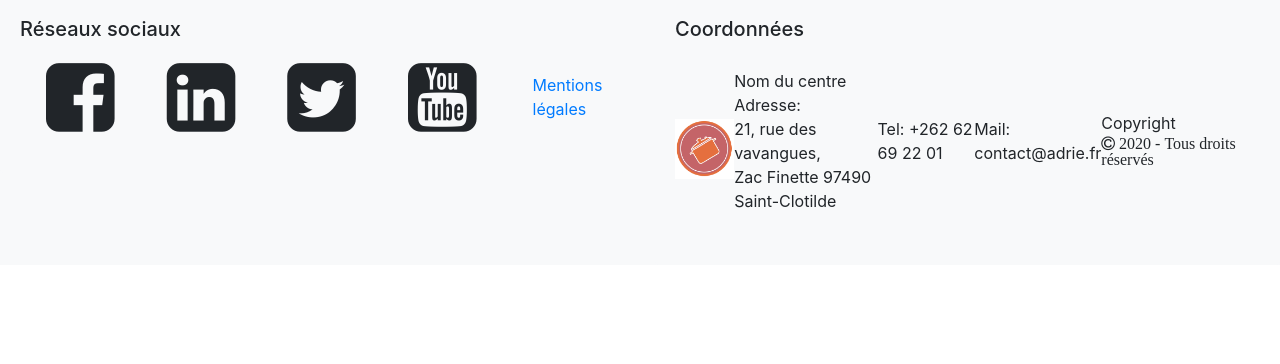
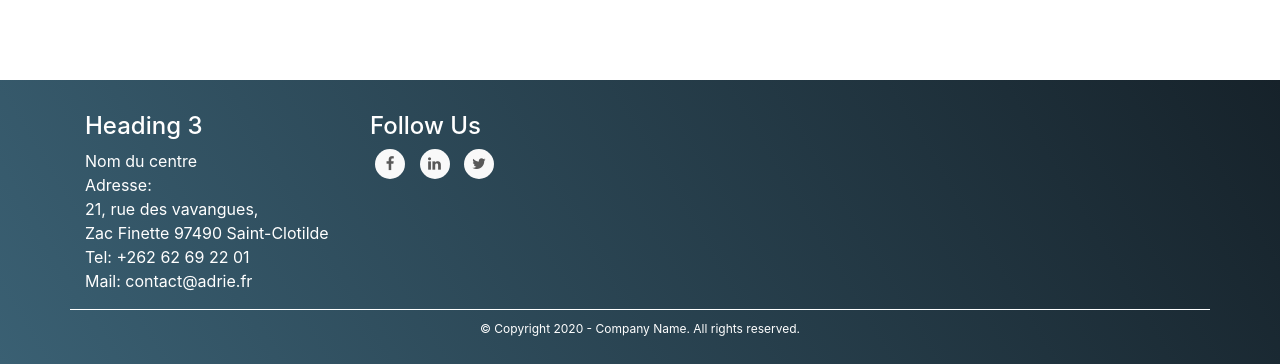
Before and after one commit to nmd974/cuisine-forms-974, a PHP site: page / in a window 1280 px wide. Shown: the part 2470-2834 px from the top of the page. Before the commit the page ends 2678 px from the top, so only its background shows below. Run offline with PHP 8.4, Linux system fonts and the light colour scheme.

Commit message:
fin footer

```diff
--- a/index.html
+++ b/index.html
@@ -159,6 +159,58 @@
     <!--Fin section Atlier-->
 
     <!--début Footer-->
+
+    <footer class="mainfooter" role="contentinfo">
+      <div class="footer-middle">
+      <div class="container">
+        <div class="row">
+
+          <div class="col-md-3 col-sm-6">
+
+            <!--Column1-->
+            <div class="footer-pad">
+              <h4>Heading 3</h4>
+              <ul class="list-unstyled">
+                <li>Nom du centre </li>
+                <li>Adresse: <br> 21, rue des vavangues, <br> Zac Finette 97490 Saint-Clotilde</li>
+                <li>Tel: +262 62 69 22 01</li>
+                <li>Mail: contact@adrie.fr</li>
+                <li>
+                  <a href="#"></a>
+                </li>
+              </ul>
+            </div>
+          </div>
+          <div class="col-md-3 mb-3">
+            <h4>Follow Us</h4>
+                <ul class="social-network social-circle">
+                 <li><a href="#" class="icoFacebook" title="Facebook"><i class="fa fa-facebook"></i></a></li>
+                 <li><a href="#" class="icoLinkedin" title="Linkedin"><i class="fa fa-linkedin"></i></a></li>
+                 <li><a href="#" class="icoLinkedin" title="twitter"><i class="fa fa-twitter"></i></a></li>
+                </ul>
+        </div>
+        </div>
+      <div class="row">
+        <div class="col-md-12 copy">
+          <p class="text-center">&copy; Copyright 2020 - Company Name.  All rights reserved.</p>
+        </div>
+      </div>
+
+
+      </div>
+      </div>
+    </footer>
+
+
+
+
+
+
+
+
+
+    <!-- exemple-->
+    <!--
     <footer class="border-top bg-light">
 
         <div class="row">
@@ -209,7 +261,7 @@
             </div>
         </div>
 
-    </footer>
+    </footer>-->
     <!--Fin footer-->
 
     <!-- Optional JavaScript -->
--- a/src/styles/style.css
+++ b/src/styles/style.css
@@ -29,6 +29,122 @@ body {
     background: transparent url(https://www.atelierdeschefs.com/images/fr/courslive3/replay/separateur.png) repeat-x left center;
 }
 
+/*FOOTER*/
+
+footer {
+    background: #16222A;
+    background: -webkit-linear-gradient(59deg, #3A6073, #16222A);
+    background: linear-gradient(59deg, #3A6073, #16222A);
+    color: white;
+    margin-top:100px;
+  }
+
+  footer a {
+    color: #fff;
+    font-size: 14px;
+    transition-duration: 0.2s;
+  }
+
+  footer a:hover {
+    color: #FA944B;
+    text-decoration: none;
+  }
+
+  .copy {
+    font-size: 12px;
+    padding: 10px;
+    border-top: 1px solid #FFFFFF;
+  }
+
+  .footer-middle {
+    padding-top: 2em;
+    color: white;
+  }
+
+
+  /*SOCİAL İCONS*/
+
+  /* footer social icons */
+
+  ul.social-network {
+    list-style: none;
+    display: inline;
+    margin-left: 0 !important;
+    padding: 0;
+  }
+
+  ul.social-network li {
+    display: inline;
+    margin: 0 5px;
+  }
+
+
+  /* footer social icons */
+
+  .social-network a.icoFacebook:hover {
+    background-color: #3B5998;
+  }
+
+  .social-network a.icoLinkedin:hover {
+    background-color: #007bb7;
+  }
+
+  .social-network a.icoFacebook:hover i,
+  .social-network a.icoLinkedin:hover i {
+    color: #fff;
+  }
+
+  .social-network a.socialIcon:hover,
+  .socialHoverClass {
+    color: #44BCDD;
+  }
+
+  .social-circle li a {
+    display: inline-block;
+    position: relative;
+    margin: 0 auto 0 auto;
+    -moz-border-radius: 50%;
+    -webkit-border-radius: 50%;
+    border-radius: 50%;
+    text-align: center;
+    width: 30px;
+    height: 30px;
+    font-size: 15px;
+  }
+
+  .social-circle li i {
+    margin: 0;
+    line-height: 30px;
+    text-align: center;
+  }
+
+  .social-circle li a:hover i,
+  .triggeredHover {
+    -moz-transform: rotate(360deg);
+    -webkit-transform: rotate(360deg);
+    -ms--transform: rotate(360deg);
+    transform: rotate(360deg);
+    -webkit-transition: all 0.2s;
+    -moz-transition: all 0.2s;
+    -o-transition: all 0.2s;
+    -ms-transition: all 0.2s;
+    transition: all 0.2s;
+  }
+
+  .social-circle i {
+    color: #595959;
+    -webkit-transition: all 0.8s;
+    -moz-transition: all 0.8s;
+    -o-transition: all 0.8s;
+    -ms-transition: all 0.8s;
+    transition: all 0.8s;
+  }
+
+  .social-network a {
+    background-color: #F9F9F9;
+  }
+
+
 /*responisve pour tablette (vérifier ipad et ipad pro*/
 @media (max-width: 1024px) {
 
```
